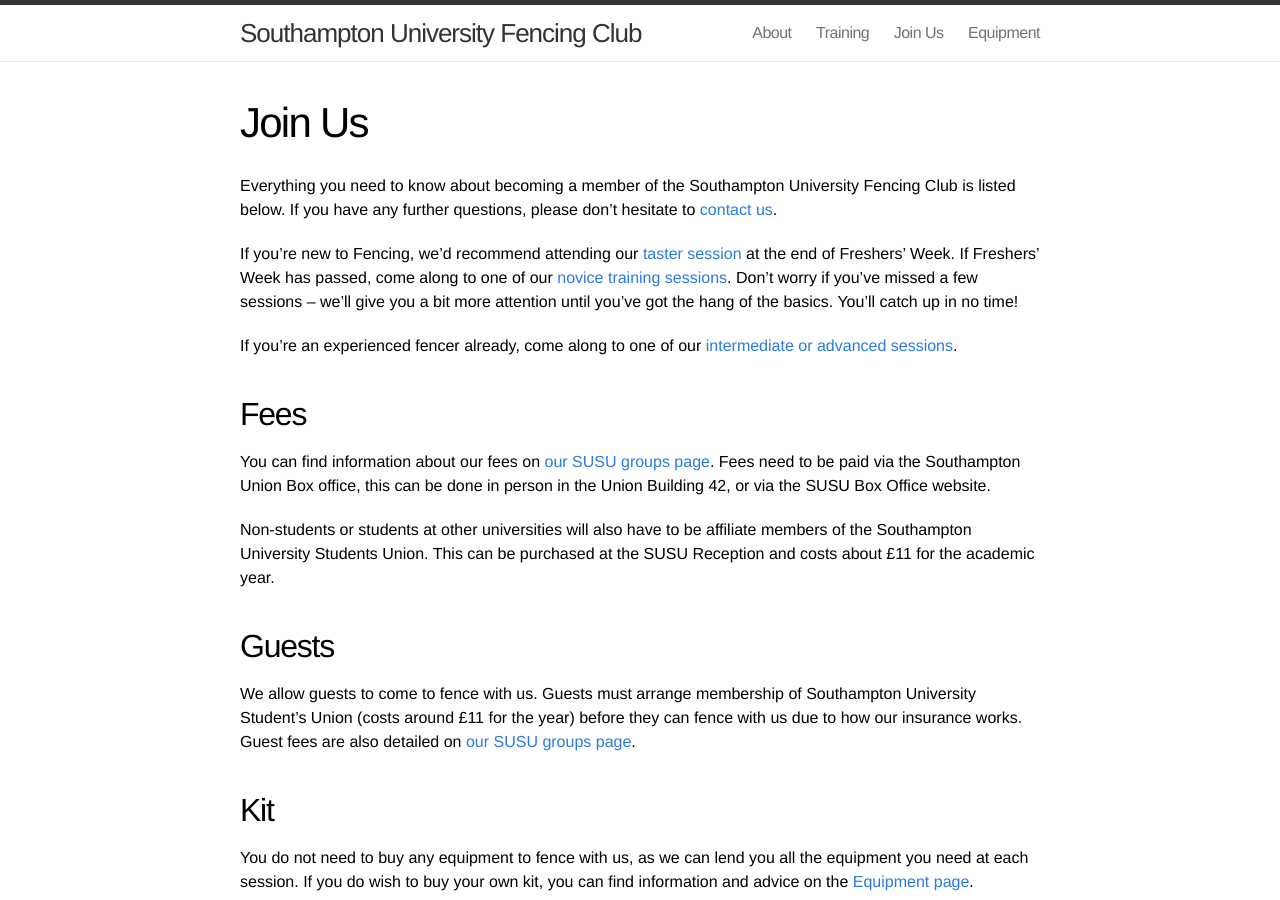
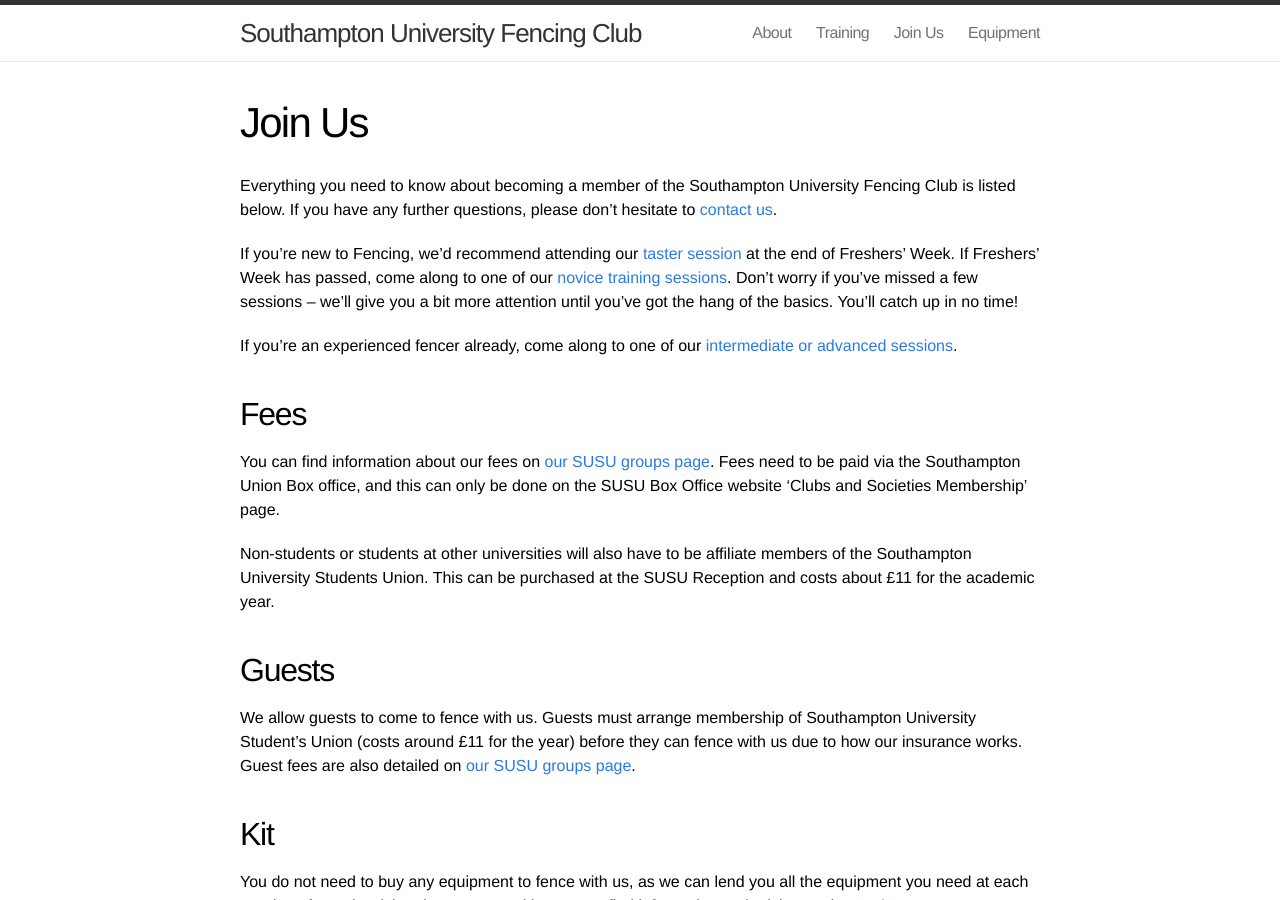
Before and after one commit to sotonfencing/sotonfencing.github.io, a Jekyll site: the page built from join-us.md, in a window 1280 px wide and 900 px high. Built offline with Jekyll 4.4.1, drawn with Linux system fonts in a browser that asks for light colours.

Commit message:
fees update
fees update

```diff
--- a/join-us.md
+++ b/join-us.md
@@ -14,7 +14,7 @@
 Fees
 ----
 
-You can find information about our fees on [our SUSU groups page]({{site.links.susu_group}}). Fees need to be paid via the Southampton Union Box office, this can be done in person in the Union Building 42, or via the SUSU Box Office website.
+You can find information about our fees on [our SUSU groups page]({{site.links.susu_group}}). Fees need to be paid via the Southampton Union Box office, and this can only be done on the SUSU Box Office website 'Clubs and Societies Membership' page.
 
 
 Non-students or students at other universities will also have to be affiliate members of the Southampton University Students Union. This can be purchased at the SUSU Reception and costs about £11 for the academic year.
```
